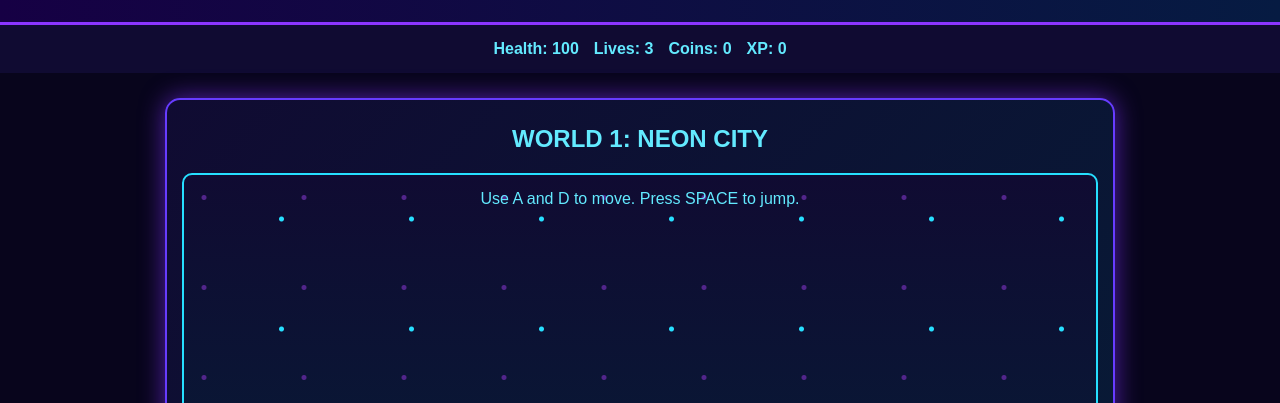
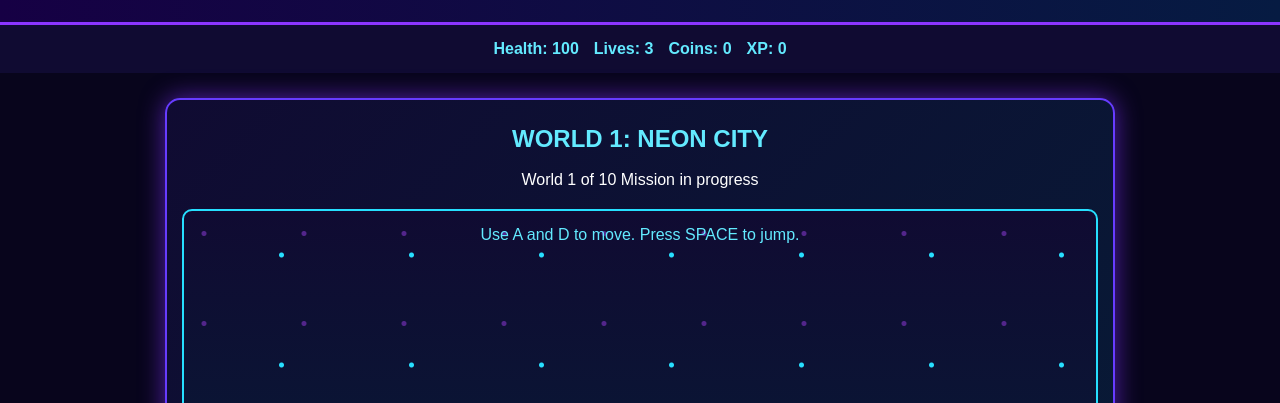
Before and after one commit to kb1699-wq/Shadow-Ninja-Galaxy-Wars, a plain HTML site: page index.html in a window 1280 px wide. Both pictures are taken after a click on the button "START GAME". Shown: the part 98-501 px from the top of the page. Drawn offline with Linux system fonts and the light colour scheme.

Commit message:
Update index.html

```diff
--- a/index.html
+++ b/index.html
@@ -30,8 +30,16 @@
       </div>
 
       <div id="world-screen" hidden>
-        <h2 id="world-title">WORLD 1: NEON CITY</h2>
+<h2 id="world-title">WORLD 1: NEON CITY</h2>
 
+<div id="world-info">
+  <span id="world-number">World 1 of 10</span>
+  <span id="world-status">Mission in progress</span>
+</div>
+
+<button id="next-world-button" hidden>
+  NEXT WORLD
+</button>
        <div id="game-area">
  <div id="platform"></div>
 <div id="player">忍</div>
```
